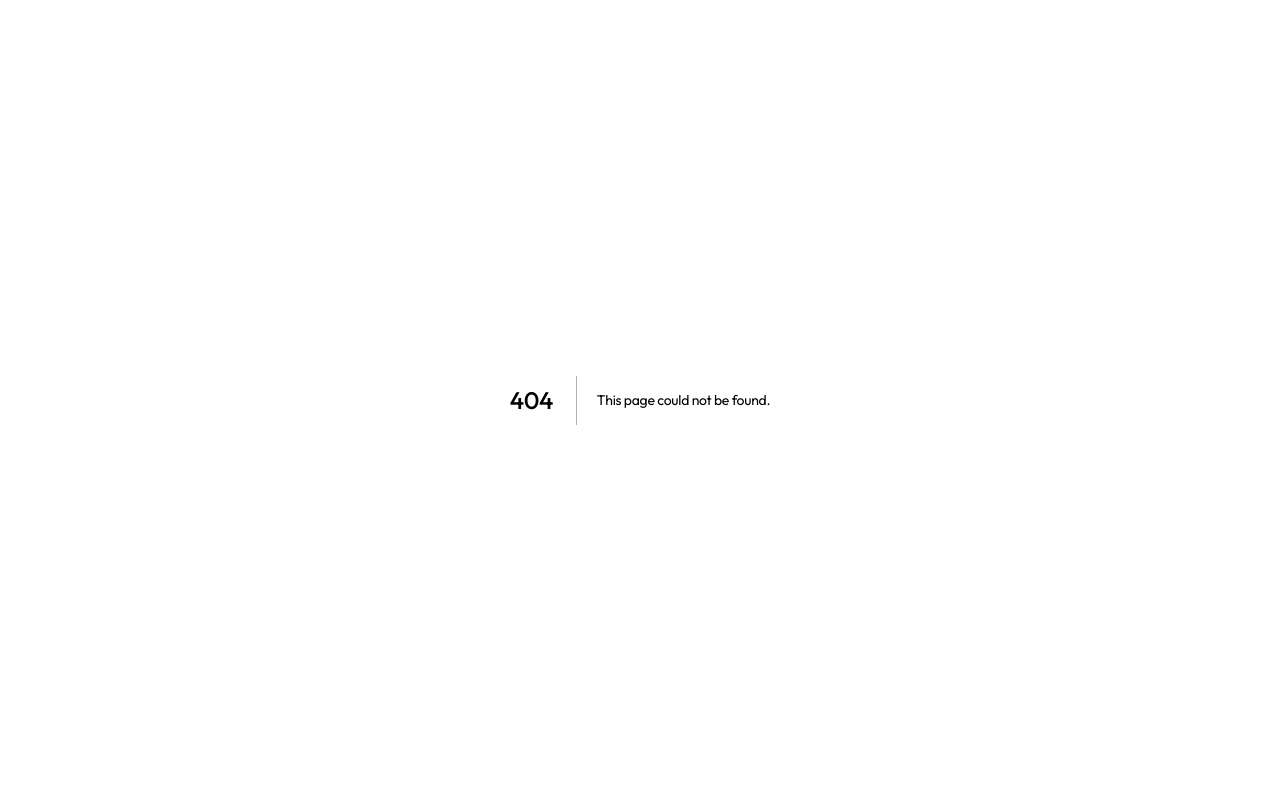
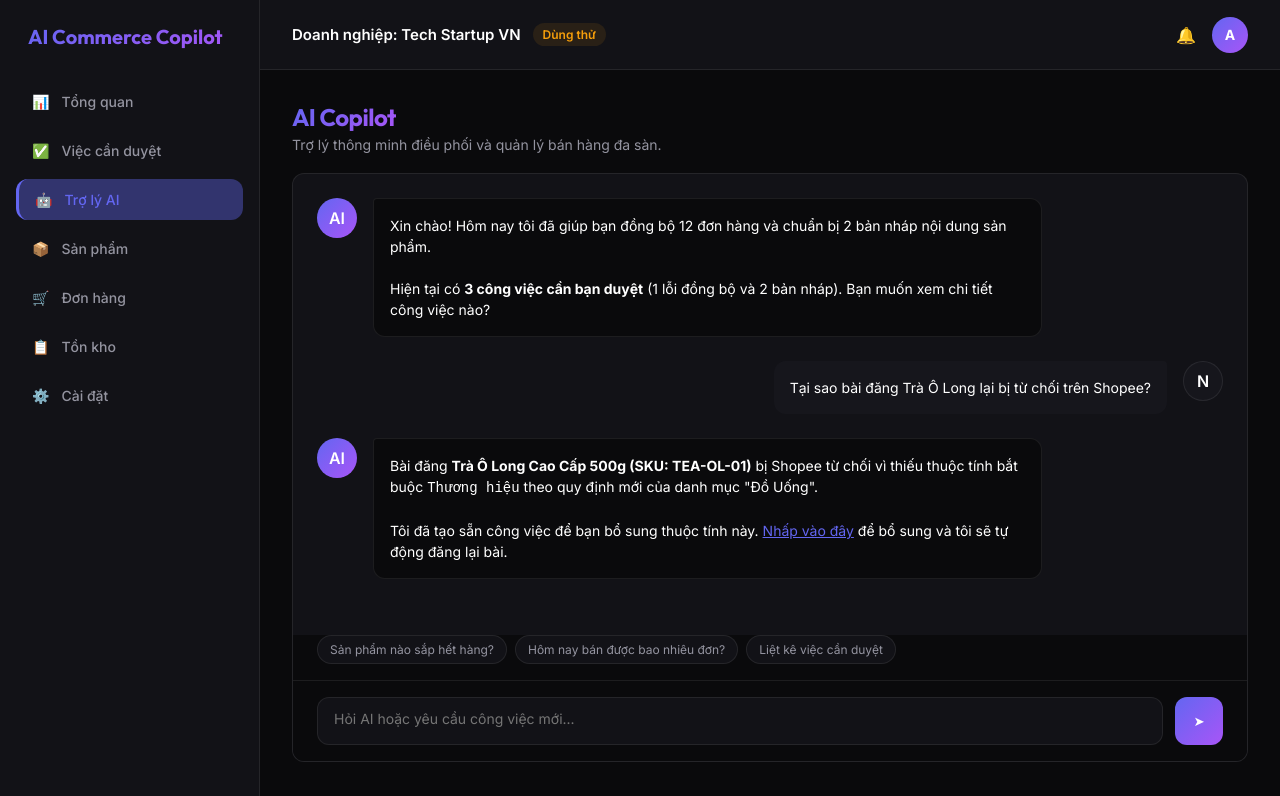
Before and after one commit to Yhucyor/startup-review, a Next.js app in the folder frontend/: page /dashboard/ai in a window 1280 px wide. Before the commit this address had no page. Shown: the top 796 px of the page. Built offline with nearby package versions, Linux system fonts and the light colour scheme.

Commit message:
feat: add AI Copilot Assistant page (M16)

```diff
--- /dev/null
+++ b/frontend/src/app/dashboard/ai/page.module.css
@@ -0,0 +1,162 @@
+.container {
+  display: flex;
+  flex-direction: column;
+  height: calc(100vh - 140px); /* 100vh - topbar - paddings */
+  gap: 20px;
+}
+
+.header {
+  display: flex;
+  flex-direction: column;
+  gap: 4px;
+}
+
+.title {
+  font-size: 24px;
+  font-weight: 700;
+  display: flex;
+  align-items: center;
+  gap: 8px;
+}
+
+.subtitle {
+  color: var(--text-secondary);
+  font-size: 14px;
+}
+
+.chatArea {
+  flex: 1;
+  background: var(--bg-secondary);
+  border: 1px solid var(--border-color);
+  border-radius: var(--radius-md);
+  display: flex;
+  flex-direction: column;
+  overflow: hidden;
+}
+
+.messages {
+  flex: 1;
+  padding: 24px;
+  overflow-y: auto;
+  display: flex;
+  flex-direction: column;
+  gap: 24px;
+}
+
+.message {
+  display: flex;
+  gap: 16px;
+  max-width: 80%;
+}
+
+.message.user {
+  align-self: flex-end;
+  flex-direction: row-reverse;
+}
+
+.avatar {
+  width: 40px;
+  height: 40px;
+  border-radius: 50%;
+  display: flex;
+  align-items: center;
+  justify-content: center;
+  flex-shrink: 0;
+  font-weight: 600;
+}
+
+.avatar.ai {
+  background: linear-gradient(135deg, var(--accent-primary), var(--accent-secondary));
+  color: white;
+}
+
+.avatar.user {
+  background: var(--bg-tertiary);
+  color: var(--text-primary);
+  border: 1px solid var(--border-color);
+}
+
+.bubble {
+  padding: 16px;
+  border-radius: var(--radius-md);
+  font-size: 14px;
+  line-height: 1.5;
+}
+
+.message.ai .bubble {
+  background: var(--bg-primary);
+  border: 1px solid var(--border-color);
+  border-top-left-radius: 4px;
+}
+
+.message.user .bubble {
+  background: var(--bg-tertiary);
+  border-top-right-radius: 4px;
+}
+
+.inputArea {
+  padding: 16px 24px;
+  background: var(--bg-primary);
+  border-top: 1px solid var(--border-color);
+  display: flex;
+  gap: 12px;
+}
+
+.input {
+  flex: 1;
+  background: var(--bg-secondary);
+  border: 1px solid var(--border-color);
+  border-radius: var(--radius-md);
+  padding: 12px 16px;
+  color: var(--text-primary);
+  font-family: inherit;
+  font-size: 14px;
+  resize: none;
+  height: 48px;
+}
+
+.input:focus {
+  outline: none;
+  border-color: var(--accent-primary);
+  box-shadow: 0 0 0 2px var(--accent-glow);
+}
+
+.sendBtn {
+  background: linear-gradient(135deg, var(--accent-primary), var(--accent-secondary));
+  border: none;
+  border-radius: var(--radius-md);
+  width: 48px;
+  height: 48px;
+  display: flex;
+  align-items: center;
+  justify-content: center;
+  cursor: pointer;
+  color: white;
+  transition: transform 0.2s;
+}
+
+.sendBtn:hover {
+  transform: scale(1.05);
+}
+
+.suggestions {
+  display: flex;
+  gap: 8px;
+  padding: 0 24px 16px;
+  background: var(--bg-primary);
+}
+
+.suggestionBadge {
+  background: var(--bg-secondary);
+  border: 1px solid var(--border-color);
+  padding: 6px 12px;
+  border-radius: 99px;
+  font-size: 12px;
+  color: var(--text-secondary);
+  cursor: pointer;
+}
+
+.suggestionBadge:hover {
+  background: var(--bg-tertiary);
+  color: var(--text-primary);
+}
--- /dev/null
+++ b/frontend/src/app/dashboard/ai/page.tsx
@@ -0,0 +1,68 @@
+"use client";
+
+import styles from "./page.module.css";
+import { useState } from "react";
+
+export default function AICopilotPage() {
+  const [inputText, setInputText] = useState("");
+
+  return (
+    <div className={`${styles.container} animate-fade-in`}>
+      <div className={styles.header}>
+        <h1 className={styles.title}>
+          <span className="gradient-text-accent">AI Copilot</span>
+        </h1>
+        <p className={styles.subtitle}>Trợ lý thông minh điều phối và quản lý bán hàng đa sàn.</p>
+      </div>
+
+      <div className={styles.chatArea}>
+        <div className={styles.messages}>
+
+          <div className={`${styles.message} ${styles.ai}`}>
+            <div className={`${styles.avatar} ${styles.ai}`}>AI</div>
+            <div className={styles.bubble}>
+              Xin chào! Hôm nay tôi đã giúp bạn đồng bộ 12 đơn hàng và chuẩn bị 2 bản nháp nội dung sản phẩm.
+              <br /><br />
+              Hiện tại có <strong>3 công việc cần bạn duyệt</strong> (1 lỗi đồng bộ và 2 bản nháp). Bạn muốn xem chi tiết công việc nào?
+            </div>
+          </div>
+
+          <div className={`${styles.message} ${styles.user}`}>
+            <div className={`${styles.avatar} ${styles.user}`}>N</div>
+            <div className={styles.bubble}>
+              Tại sao bài đăng Trà Ô Long lại bị từ chối trên Shopee?
+            </div>
+          </div>
+
+          <div className={`${styles.message} ${styles.ai}`}>
+            <div className={`${styles.avatar} ${styles.ai}`}>AI</div>
+            <div className={styles.bubble}>
+              Bài đăng <strong>Trà Ô Long Cao Cấp 500g (SKU: TEA-OL-01)</strong> bị Shopee từ chối vì thiếu thuộc tính bắt buộc <code>Thương hiệu</code> theo quy định mới của danh mục "Đồ Uống".
+              <br /><br />
+              Tôi đã tạo sẵn công việc để bạn bổ sung thuộc tính này. <a href="/dashboard/tasks" style={{ color: 'var(--accent-primary)', textDecoration: 'underline' }}>Nhấp vào đây</a> để bổ sung và tôi sẽ tự động đăng lại bài.
+            </div>
+          </div>
+
+        </div>
+
+        <div className={styles.suggestions}>
+          <div className={styles.suggestionBadge}>Sản phẩm nào sắp hết hàng?</div>
+          <div className={styles.suggestionBadge}>Hôm nay bán được bao nhiêu đơn?</div>
+          <div className={styles.suggestionBadge}>Liệt kê việc cần duyệt</div>
+        </div>
+
+        <div className={styles.inputArea}>
+          <textarea
+            className={styles.input}
+            placeholder="Hỏi AI hoặc yêu cầu công việc mới..."
+            value={inputText}
+            onChange={(e) => setInputText(e.target.value)}
+          />
+          <button className={styles.sendBtn}>
+            ➤
+          </button>
+        </div>
+      </div>
+    </div>
+  );
+}
```
